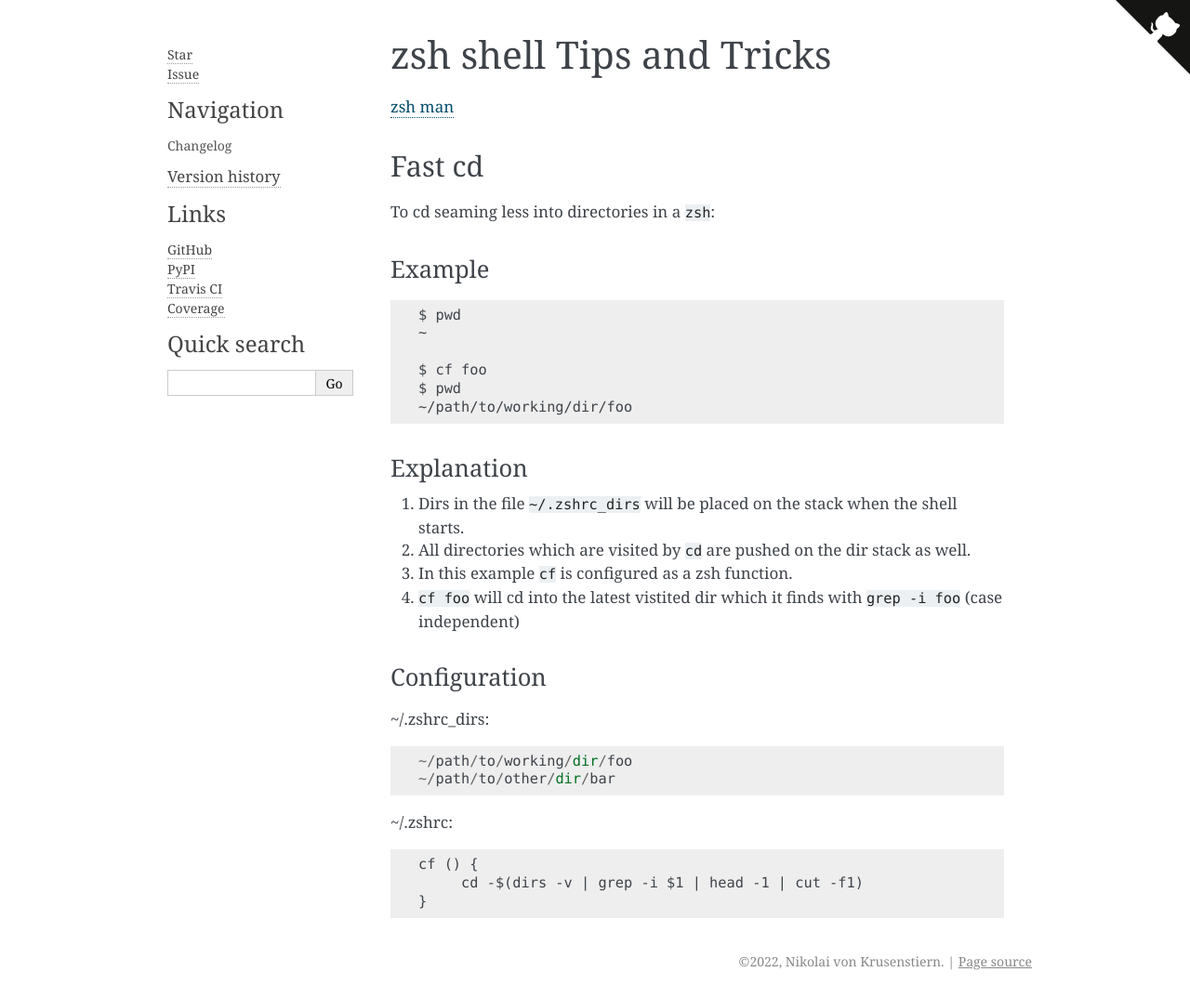
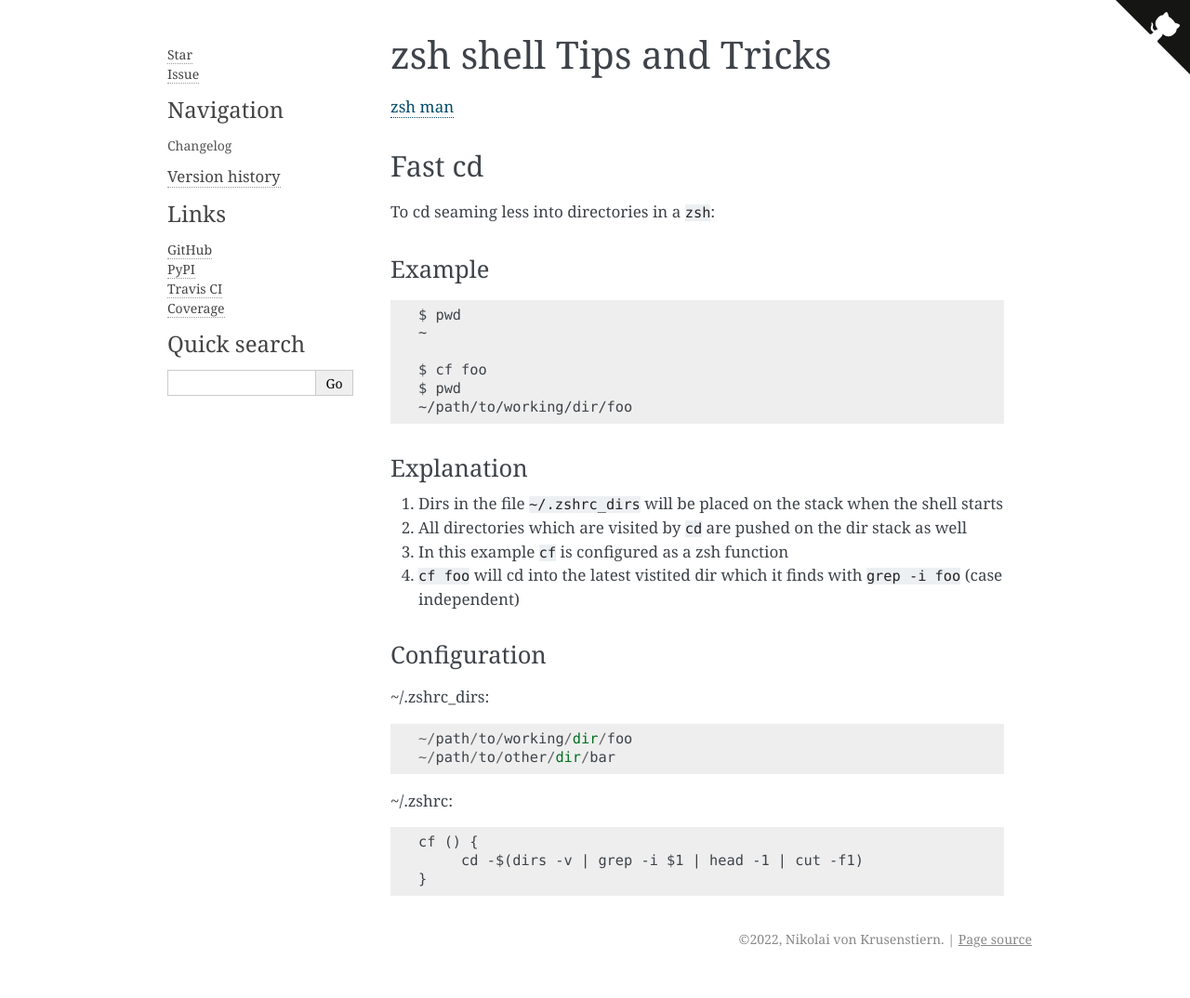
Before and after one commit to cruisen/cli-calc, a Sphinx documentation site: the page built from docs/extras/zsh.md, in a window 1280 px wide. Shown: the whole page at 93% size. Built offline with Sphinx 7.4.7, drawn with Linux system fonts in a browser that asks for light colours; after the commit the page ends 1050 px from its top, so only the background shows below that.

Commit message:
remove '.' ad EOL

````diff
--- a/docs/extras/zsh.md
+++ b/docs/extras/zsh.md
@@ -19,9 +19,9 @@ $ pwd
 
 ### Explanation
 
-1. Dirs in the file ```~/.zshrc_dirs``` will be placed on the stack when the shell starts.
-1. All directories which are visited by ```cd``` are pushed on the dir stack as well.
-1. In this example ```cf``` is configured as a zsh function.
+1. Dirs in the file ```~/.zshrc_dirs``` will be placed on the stack when the shell starts
+1. All directories which are visited by ```cd``` are pushed on the dir stack as well
+1. In this example ```cf``` is configured as a zsh function
 1. ```cf foo``` will cd into the latest vistited dir which it finds with ```grep -i foo``` (case independent)
 
 ### Configuration
````
